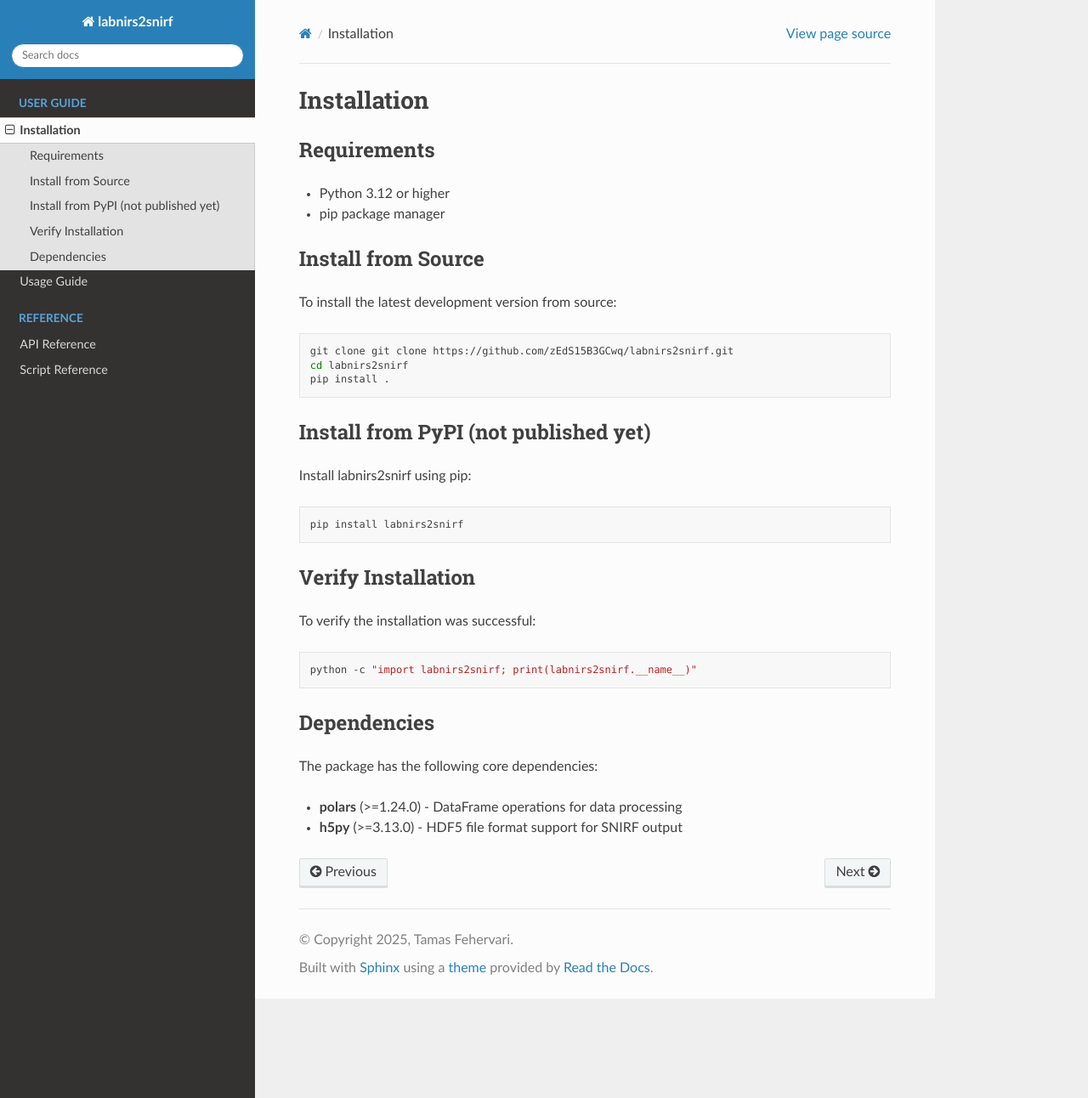
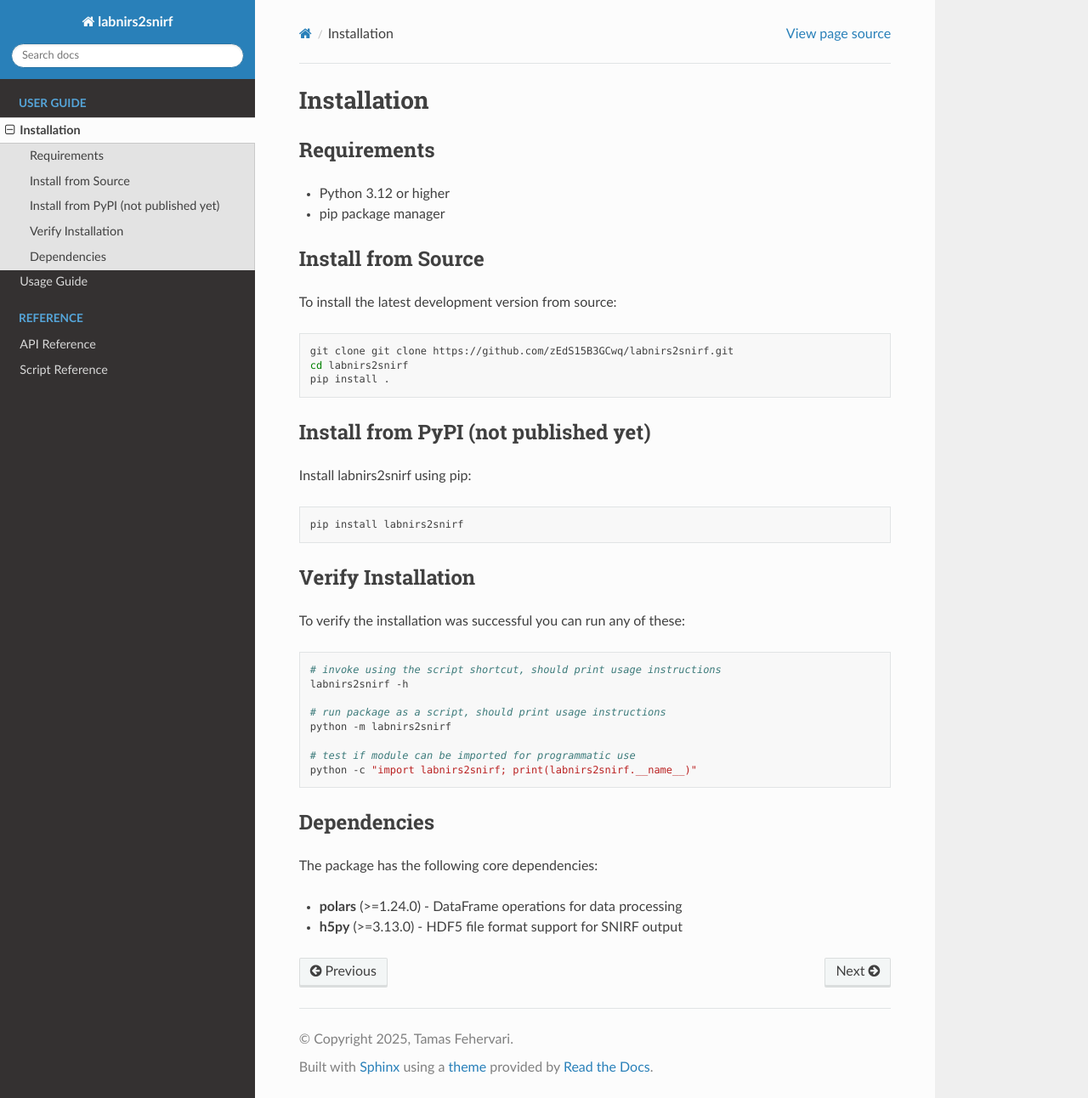
Before and after one commit to zEdS15B3GCwq/labnirs2snirf, a Sphinx documentation site: the page built from docs/installation.md, in a window 1280 px wide and 1292 px high. Shown: the whole window at 85% size. Built offline with Sphinx 7.4.7 and the Read the Docs theme 3.1.0, drawn with Linux system fonts in a browser that asks for light colours.

````diff
--- a/docs/installation.md
+++ b/docs/installation.md
@@ -25,9 +25,16 @@ pip install labnirs2snirf
 
 ## Verify Installation
 
-To verify the installation was successful:
+To verify the installation was successful you can run any of these:
 
 ```bash
+# invoke using the script shortcut, should print usage instructions
+labnirs2snirf -h
+
+# run package as a script, should print usage instructions
+python -m labnirs2snirf
+
+# test if module can be imported for programmatic use
 python -c "import labnirs2snirf; print(labnirs2snirf.__name__)"
 ```
 
````
Also changed, not shown: docs/usage.md (+20 -18 lines), pyproject.toml (+14 -1 lines), 3 other files.
